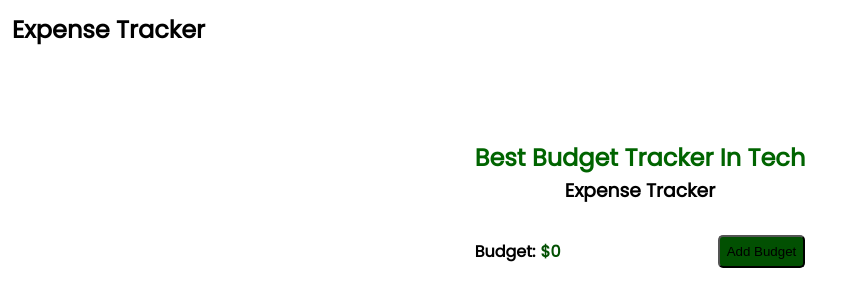
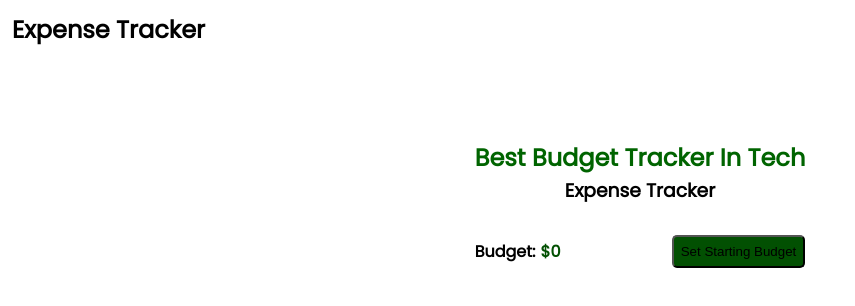
Before and after one commit to michaeladilulo/React-Expense-Tracker, a React (Vite) app: page / in a window 1280 px wide. Shown: the top 306 px of the page, without its empty margins (0-855 px from the left). Built offline with nearby package versions, Linux system fonts and the light colour scheme.

Commit message:
Changes Add to Set Starting Budget

```diff
--- a/src/components/BalanceForm/BalanceForm.jsx
+++ b/src/components/BalanceForm/BalanceForm.jsx
@@ -45,7 +45,7 @@ const BalanceForm = ({ amount, setAmount }) => {
 
     return (
       <div className='balance-form-container'>
-        <button className='balance-form-modal-button' onClick={openModal}>Add Budget</button>
+        <button className='balance-form-modal-button' onClick={openModal}>Set Starting Budget</button>
         <Modal
           isOpen={modalIsOpen}
           onAfterOpen={afterOpenModal}
```
